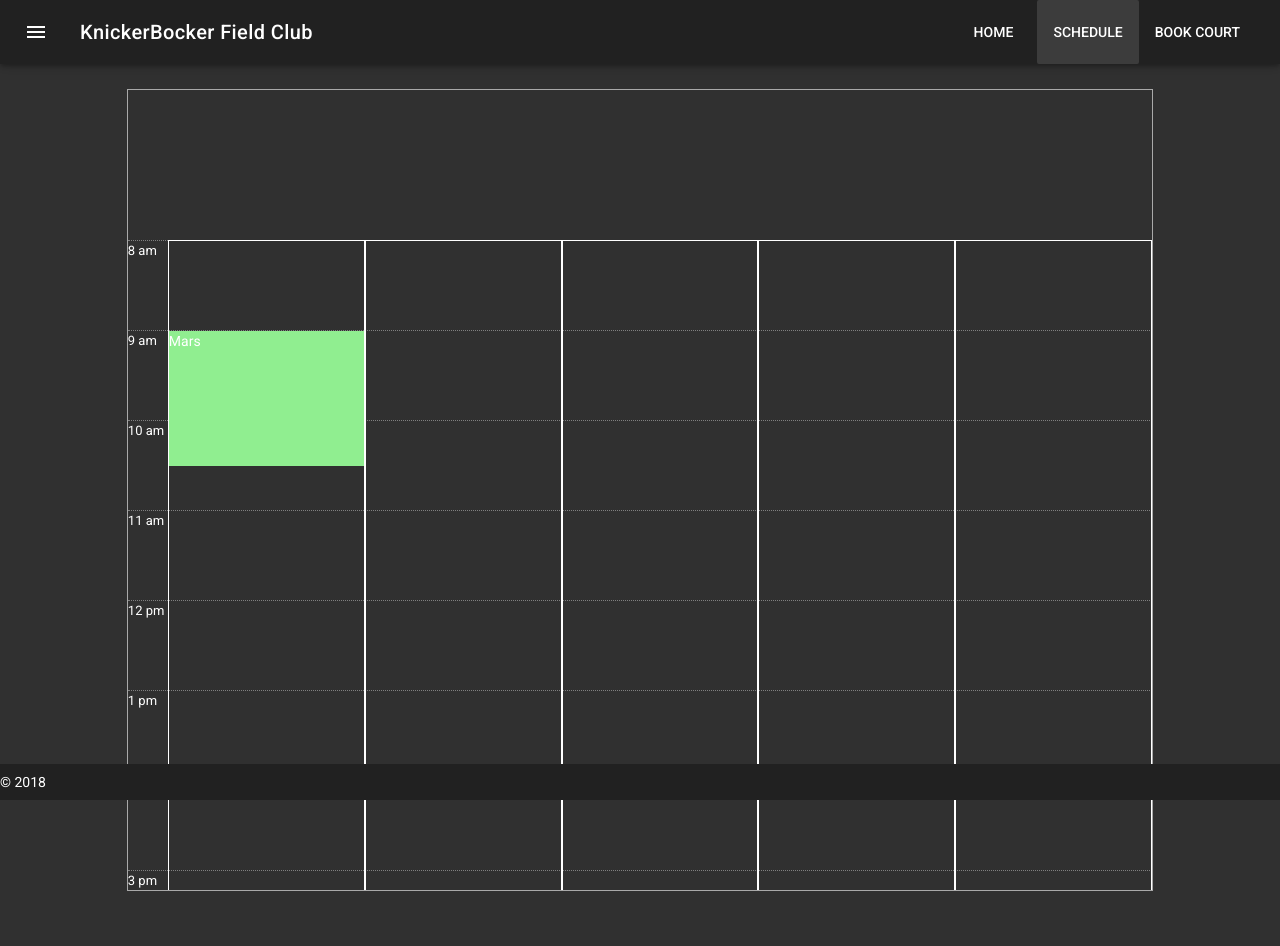
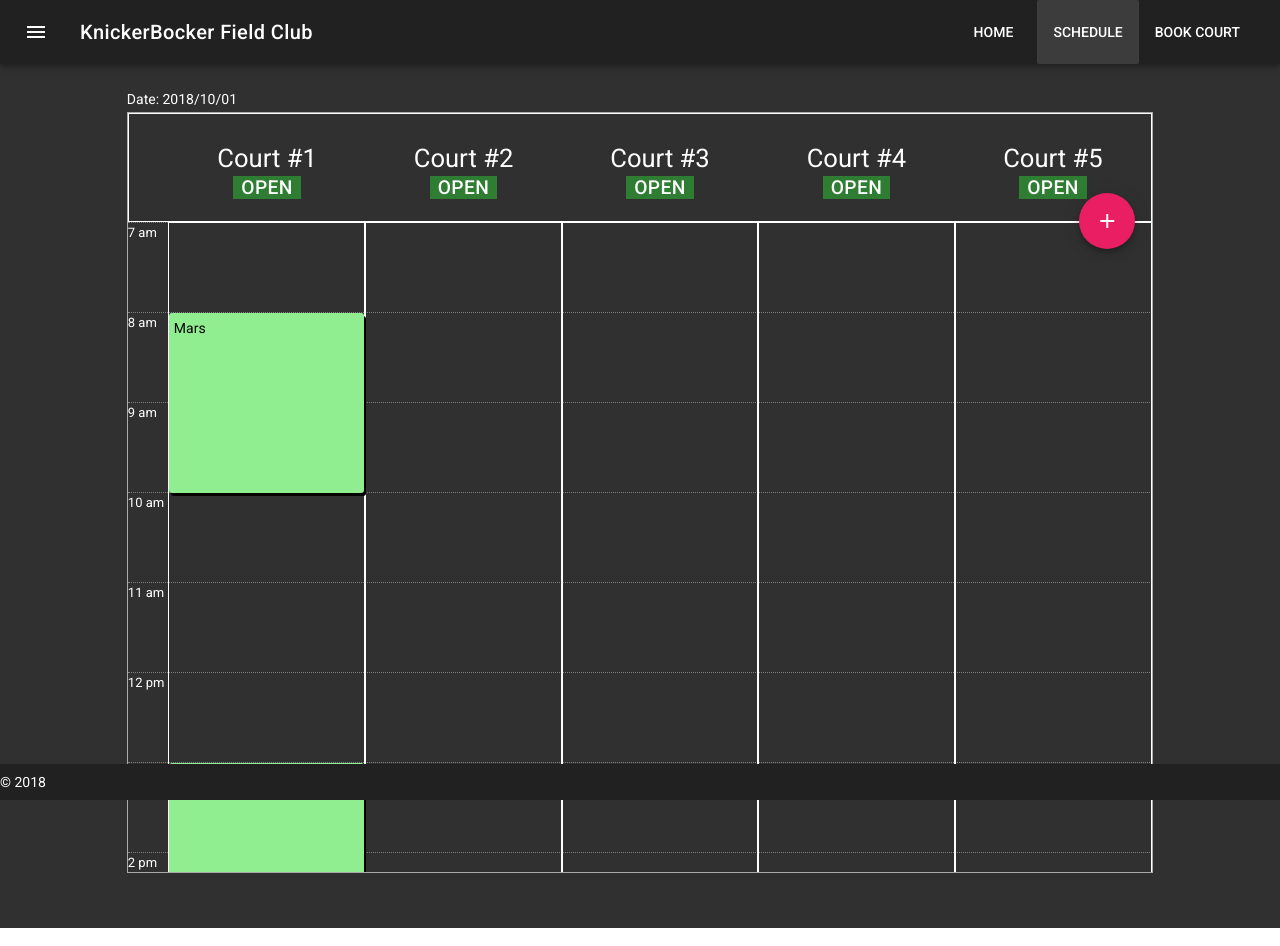
Before and after one commit to dfimiarz/clubhouse-frontend, a Vue app: page /sessions in a window 1280 px wide. Built offline with nearby package versions, Linux system fonts and the light colour scheme.

Commit message:
Added match info to vuex store

```diff
--- /dev/null
+++ b/src/components/Match.vue
@@ -0,0 +1,30 @@
+<template>
+  <div class="matchcell" :style="{top:  + vpos + 'px', height: height + 'px'}">
+    Mars
+  </div>
+</template>
+
+<script>
+export default {
+  props: ['vpos', 'height'],
+  name: "Match",
+  data: function() {
+    return {}
+  }
+}
+</script>
+
+<!-- Add "scoped" attribute to limit CSS to this component only -->
+<style scoped>
+.matchcell {
+  position: absolute;
+  border: 2 px solid;
+  background-color: lightgreen;
+  width: 100%;
+  box-sizing: border-box;
+  border-radius: 3px;
+  box-shadow: 2px 3px black;
+  color: black;
+  padding: 5px;
+}
+</style>
--- a/src/components/MatchCalendar.vue
+++ b/src/components/MatchCalendar.vue
@@ -1,21 +1,47 @@
 
+import func from './vue-temp/vue-editor-bridge';
 <template>
 <v-container fluid fill-height="" grid-list-xs >
-  <v-layout justify-center="" align-start="" row wrap>
+  <v-layout justify-center="" align-content-start="" row wrap>
+    <v-flex xs12 lg10 >
+      Date: 2018/10/01
+    </v-flex>
     <v-flex xs12 lg10 >
         <div class="main-schedule-container" ref="scheduleContainer" @click="contClicked($event)">
           <div class="court-grid-container">
+            <div v-for="(court,index) in courts" :key="court.id" v-bind:style="{ 'grid-column' : index + 2, 'grid-row' : 1 }">
+              <v-container fluid="" fill-height="">
+                <v-layout row wrap align-center="" justify-center="">
+                  <v-flex xs12>
+                    <div class="text-xs-center" style=" font-size: 2vmax;">
+                      {{ court.lbl }}
+                    </div>
+                    <div class="title text-xs-center">
+                      <span class="green darken-3 px-2" style=" font-size: 1.5vmax;">{{ court.status }}</span>
+                    </div>
+                  </v-flex>
+                </v-layout>
+              </v-container>
 
+            </div>
+            <v-btn
+              absolute
+              fab
+              bottom
+              right
+              color="pink"
+            >
+              <v-icon>add</v-icon>
+            </v-btn>
           </div>
           <div style="grid-column : 1 ; grid-row : 2;" class="time-grid-container">
+
               <div v-for="(n) in totalCellCount" :key="n" class="cell"  v-bind:style="{ height:  + cellHeight1H + 'px' }">
                   {{ getCellLabel(n) }}
               </div>
               <div class="session-grid-container">
-                <div style="grid-column : 2 ; grid-row : 1; height: 1080px ; border: 1px solid; position: relative;">
-                  <div style="position: absolute; top: 90px; width: 100%; height: 135px; background-color: lightgreen;">
-                    Mars
-                  </div>
+                <div style="grid-column : 2 ; grid-row : 1; height: 1360px ; border: 1px solid; position: relative;">
+                  <match v-for="match in matches" :key="match.id" :vpos="(match.startMin * cellHeight1H/60)" :height="(match.durMin * cellHeight1H/60)"></match>
                 </div>
                 <div style="grid-column : 3 ; grid-row : 1; height: 100%; border: 1px solid;"> </div>
                 <div style="grid-column : 4 ; grid-row : 1; height: 100%; border: 1px solid;"> </div>
@@ -23,8 +49,8 @@
                 <div style="grid-column : 6 ; grid-row : 1; height: 100%; border: 1px solid;"> </div>
               </div>
           </div>
+        </div>
 
-        </div>
     </v-flex>
     <!--
     <v-flex xs2 >
@@ -44,20 +70,22 @@
 </template>
 
 <script>
+
+import Match from './Match'
+
 export default {
+  components:{
+    Match
+  },
   name: 'MatchCalendar',
-  data() {
+  data: function() {
     return {
       message: "This is grid view",
       milTimeLabels: [ '12', '1' , '2', '3', '4' , '5' , '6' , '7' , '8', '9' , '10' , '11', '12' , '13', '14', '15', '16', '17', '18', '19', '20', '21', '22', '23' ],
       civTimeLabels: [ '12 am', '1 am' , '2 am', '3 am', '4 am' , '5 am' , '6 am' , '7 am' , '8 am', '9 am' , '10 am' , '11 am', '12 pm' , '1 pm', '2 pm', '3 pm', '4 pm', '5 pm', '6 pm', '7 pm', '8 pm', '9 pm', '10 pm', '11 pm' ],
-      sessions: [
-          { text: '4 players, bumpable', durMin: 120, startMin: 60, id:1, court: 1 },
-          { text: '4 players, bumpable', durMin: 120, startMin: 360, id:2, court: 1 }
-      ],
-      courts: [ {id: 1} , {id : 2},  {id: 3} , {id : 4} , {id : 5} ],
-      scheduleStartTime: 8,
-      scheduleEndTime: 20,
+      courts: [ {id: 1, lbl:"Court #1", status: "OPEN"} , {id : 2,lbl:"Court #2", status: "OPEN"},  {id: 3,lbl:"Court #3", status: "OPEN"} , {id : 4,lbl:"Court #4", status: "OPEN"} , {id : 5, lbl:"Court #5", status: "OPEN"} ],
+      scheduleStartTime: 7,
+      scheduleEndTime: 22,
       cellHeight1H: 90
     }
   },
@@ -66,11 +94,7 @@ export default {
       console.log(event.target)
     },
     getCellLabel: function(cellnumber) {
-
-
         return this.hourLabels[cellnumber-1]
-
-
     }
   },
   computed: {
@@ -79,6 +103,9 @@ export default {
     },
     totalCellCount: function(){
       return (this.scheduleEndTime - this.scheduleStartTime)
+    },
+    matches: function () {
+      return this.$store.getters['matchstore/loadedMatches']
     }
 
   },
@@ -101,7 +128,7 @@ export default {
   position: relative;
   display: grid;
   grid-template-columns: 1fr;
-  grid-template-rows: 150px 650px;
+  grid-template-rows: 1fr 650px;
 
 }
 
@@ -109,8 +136,9 @@ export default {
   position: relative;
   height: 100%;
   display: grid;
-  grid-template-columns: 40px repeat(5,1fr) 17px;
+  grid-template-columns: 40px repeat(5,1fr);
   grid-template-rows: 1fr;
+  border: 1px solid;
 }
 
 .time-grid-container{
@@ -138,7 +166,7 @@ export default {
   font-size: small;
 }
 
-.session{
+.session_cell {
   position: absolute;
   border: 2 px solid;
   background-color: lightgreen;
--- a/src/store/index.js
+++ b/src/store/index.js
@@ -2,6 +2,7 @@ import Vue from 'vue'
 import Vuex from 'vuex'
 import usermodule from './modules/user'
 import membermodule from './modules/member'
+import matchmodule from './modules/matches'
 
 
 Vue.use(Vuex)
@@ -10,7 +11,8 @@ export const store = new Vuex.Store(
     {
         modules:{
             userstore: usermodule,
-            memberstore: membermodule
+            memberstore: membermodule,
+            matchstore: matchmodule
         },
         state: {
             loading: false,
--- /dev/null
+++ b/src/store/modules/matches.js
@@ -0,0 +1,56 @@
+const state = {
+    loadedMatches: [
+        { text: '4 players, bumpable', durMin: 120, startMin: 60, id:1, court: 1 },
+        { text: '4 players, bumpable', durMin: 120, startMin: 360, id:2, court: 1 }
+    ]
+}
+
+const mutations = {
+}
+
+const actions = {
+    //addNewUser({commit,state,rootState},userPayload){
+        // commit('clearError', null, { root: true })
+        // commit('setLoading', true, { root: true })
+        // rootState.auth.createUserWithEmailAndPassword(userPayload.email,userPayload.password)
+        // .then(
+        // user => {
+        //     commit('setLoading',false, { root: true })
+        //     const newUser = {
+        //         id: user.uid,
+        //         email: user.email,
+        //         role: [],
+        //         managedDepts: []
+        //     }
+        //     commit('SET_USER', newUser)
+        // }
+        // )
+        // .catch(
+        //     error => {
+        //         commit('setLoading',false, { root: true })
+        //         commit('setError', error.message, { root: true })
+        //     }
+        // )
+    //}
+}
+
+const getters = {
+    loadedMatches( state ){
+        return state.loadedMatches;
+    },
+    loadedMatch( state ){
+        return (matchID) => {
+            return state.loadedMatches.find((match) => {
+                return match.id = matchID
+            })
+        }
+    }
+}
+
+export default {
+    namespaced: true,
+    state,
+    mutations,
+    actions,
+    getters
+}
```
